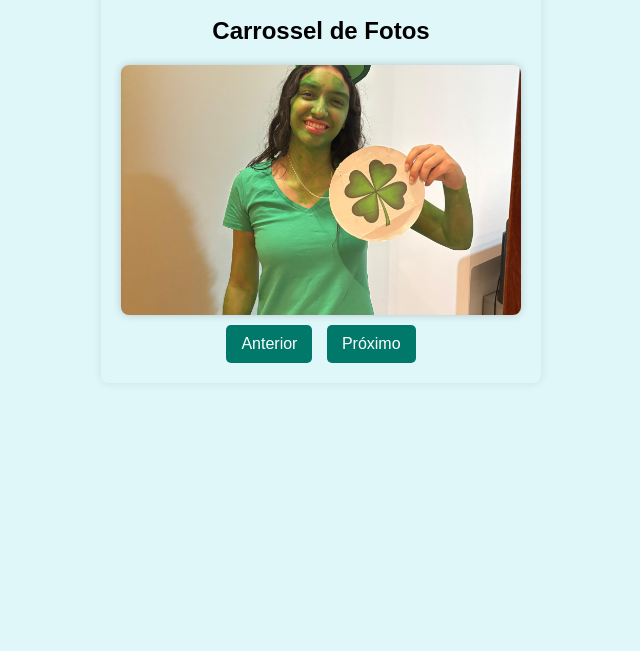
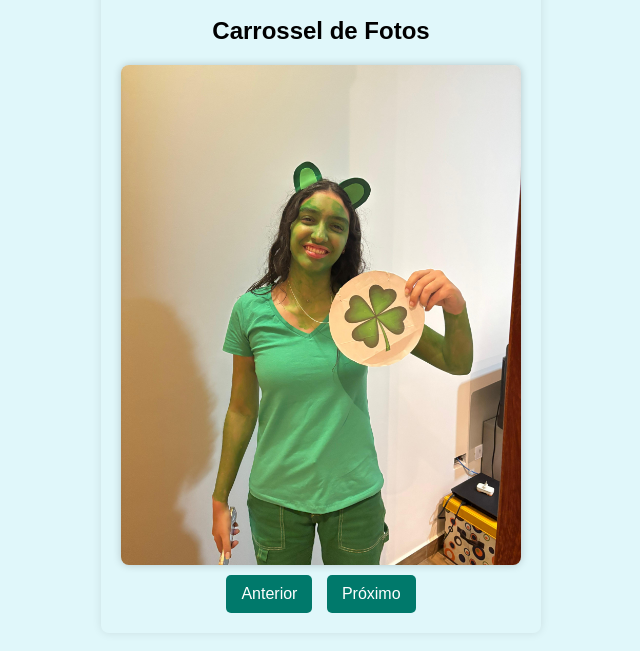
Before and after one commit to yktufy/tortuguita, a plain HTML site: page index.html in a window 1280 px wide. Shown: the part 135-786 px from the top of the page, without its empty margins (319-959 px from the left). Drawn offline with Linux system fonts and the light colour scheme.

Commit message:
index.html

```diff
--- a/index.html
+++ b/index.html
@@ -23,7 +23,7 @@
     #carousel {
       position: relative;
       width: 100%;
-      height: 250px;
+      height: 500px;
       overflow: hidden;
       border-radius: 8px;
       box-shadow: 0 0 8px rgba(0,0,0,0.2);
@@ -31,7 +31,7 @@
     }
     #carousel img {
       width: 100%;
-      height: 250px;
+      height: 500px;
       object-fit: cover;
       display: none;
     }
```
